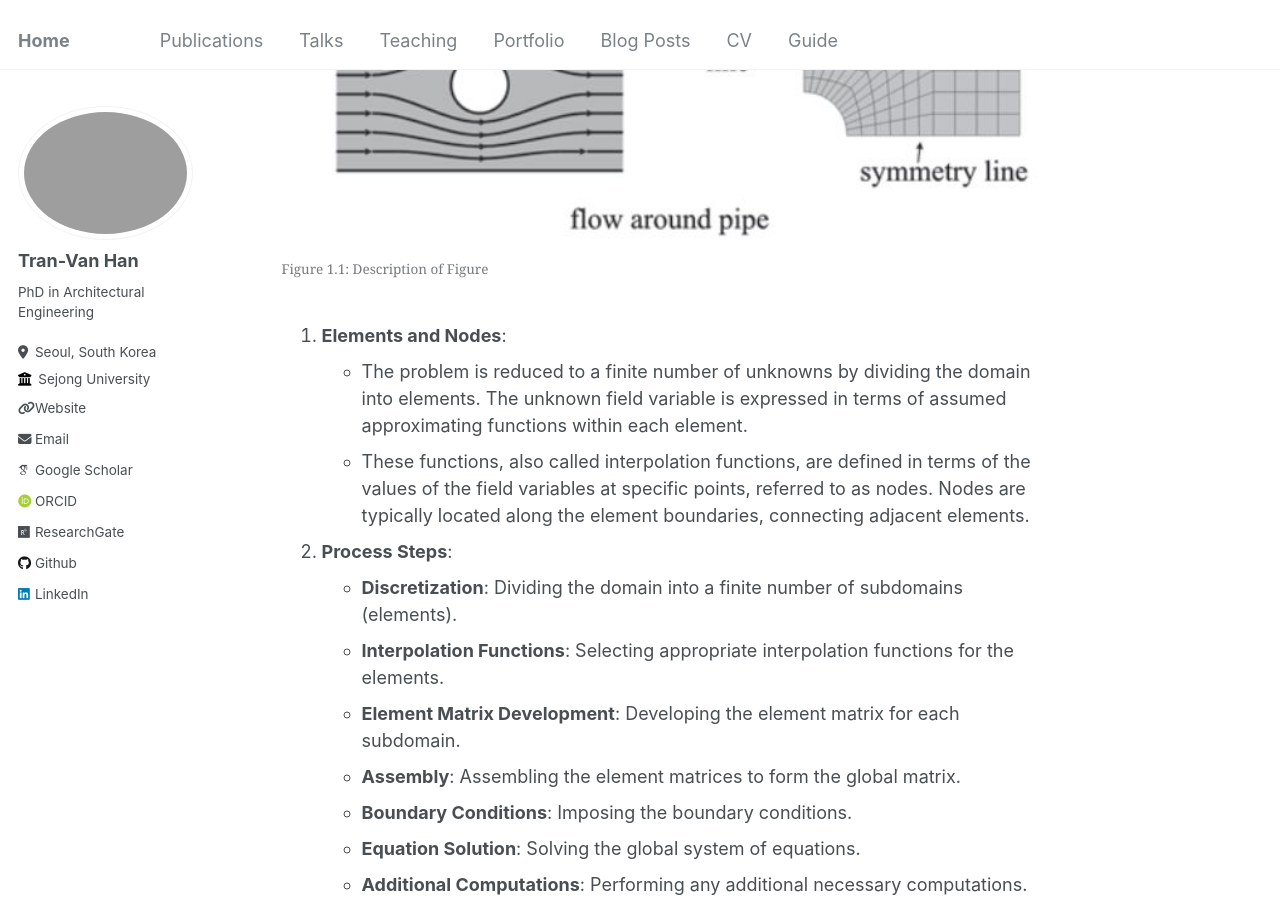
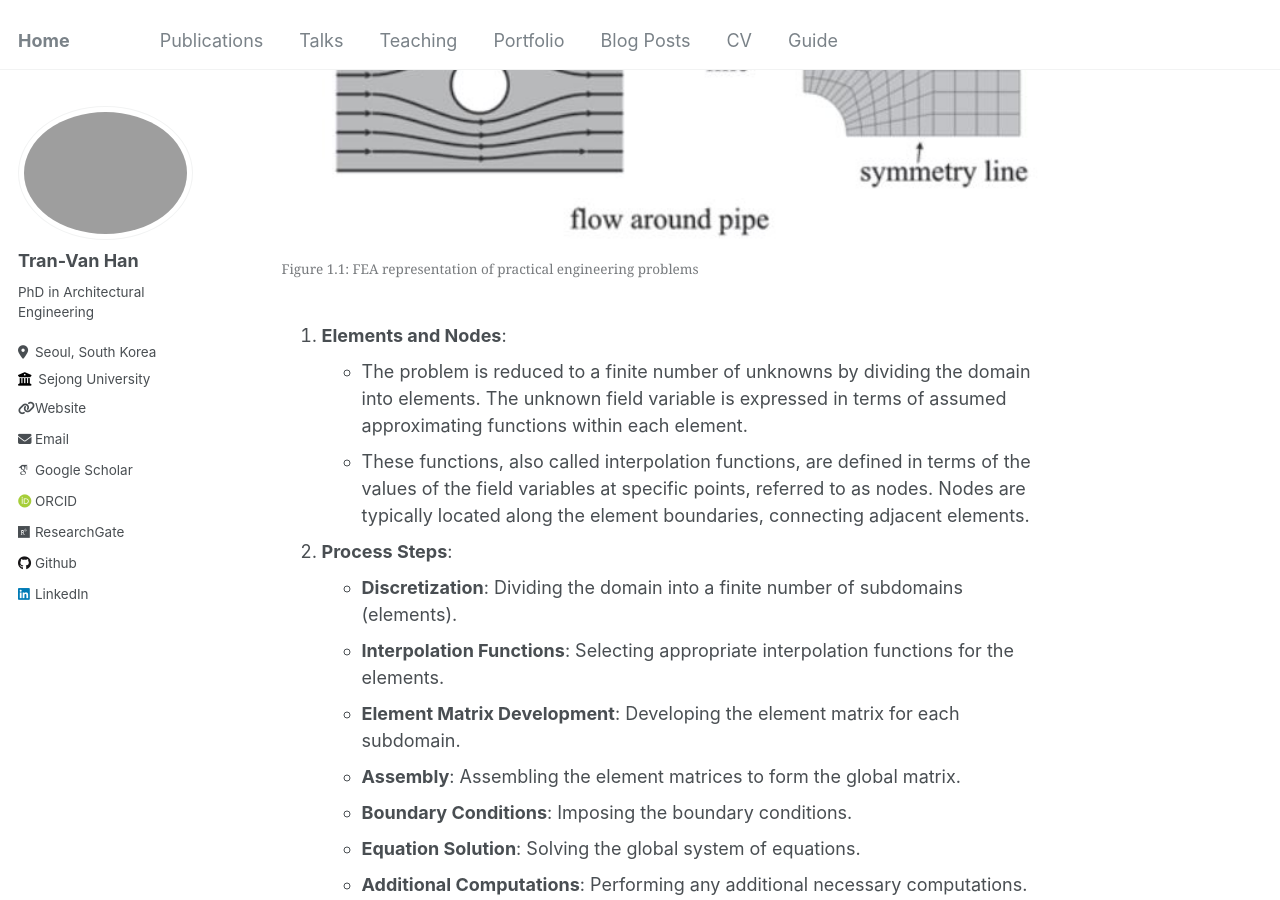
Before and after one commit to tranhan1405/tranhan1405.github.io, a Jekyll site: the page built from _posts/2024-06-21-blog-post-1.md, in a window 1280 px wide and 900 px high, scrolled down 1419 px. Built offline with Jekyll 4.4.1, drawn with Linux system fonts in a browser that asks for light colours; some web fonts are replaced.

Commit message:
Update 2024-06-21-blog-post-1.md

```diff
--- a/_posts/2024-06-21-blog-post-1.md
+++ b/_posts/2024-06-21-blog-post-1.md
@@ -24,8 +24,8 @@ tags:
 
 <div style="text-align: center;">
   <figure>
-    <img src='/images/learn_ls_dyna_with_me/section_1/fig1.1.JPG' width='600px' alt='Figure 1.1: Description of Figure' />
-    <figcaption>Figure 1.1: Description of Figure</figcaption>
+    <img src='/images/learn_ls_dyna_with_me/section_1/fig1.1.JPG' width='400px' alt='Figure 1.1: FEA representation of practical engineering problems' />
+    <figcaption>Figure 1.1: FEA representation of practical engineering problems</figcaption>
   </figure>
 </div>
 
```
